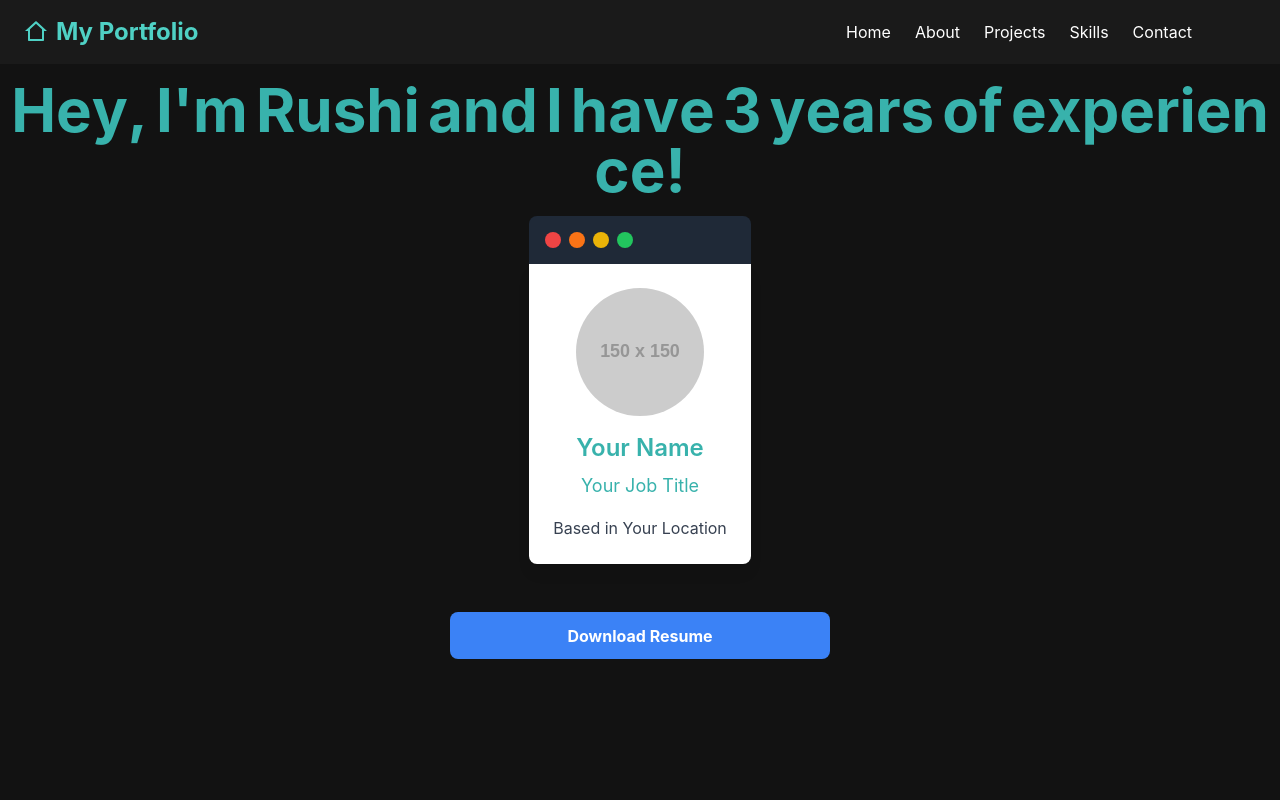
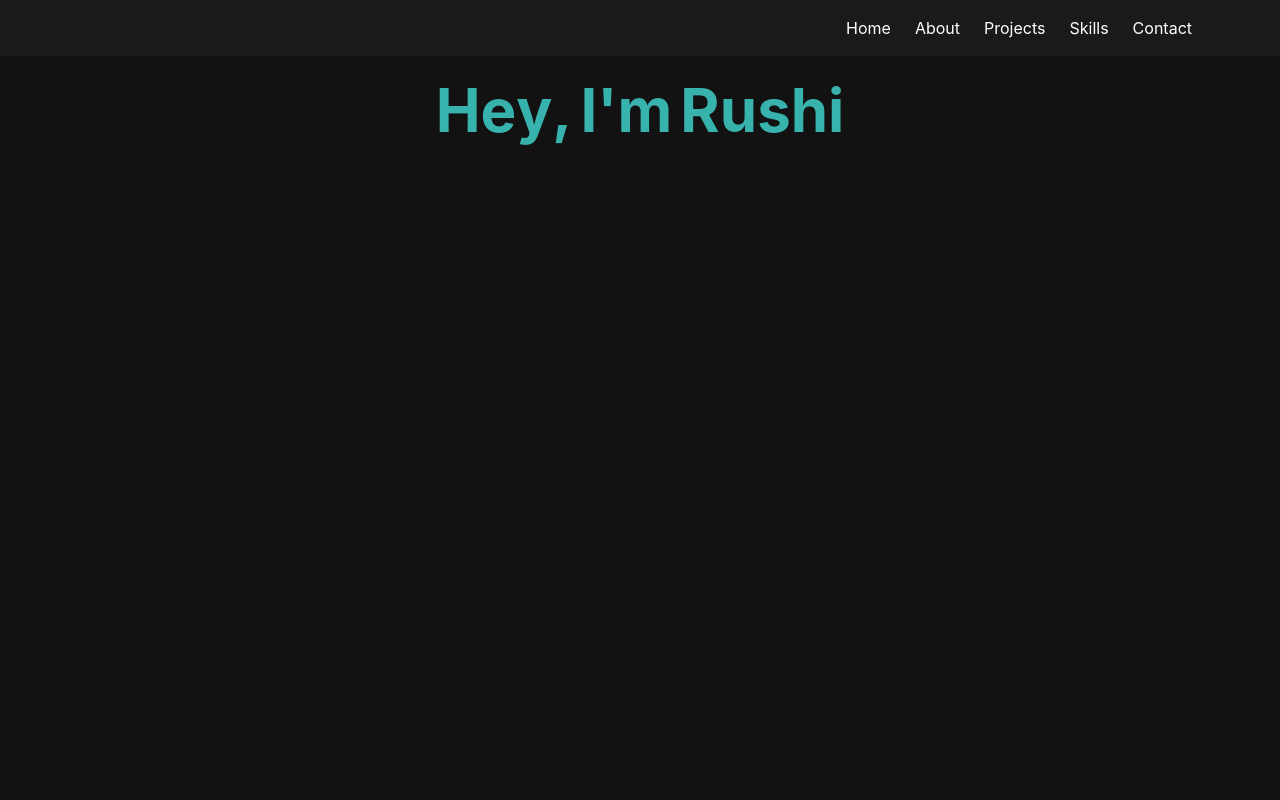
Before and after one commit to Rushi-45/Framer-motion-playground, a React (Vite) app: page / in a window 1280 px wide. Shown: the top 800 px of the page. Built offline with nearby package versions, Linux system fonts and the light colour scheme.

Commit message:
updated scroll on page load

```diff
--- a/package.json
+++ b/package.json
@@ -17,8 +17,8 @@
     "axios": "^1.7.2",
     "framer-motion": "^12.4.2",
     "postcss-cli": "^11.0.0",
-    "react": "^18.2.0",
-    "react-dom": "^18.2.0",
+    "react": "19.0.0",
+    "react-dom": "19.0.0",
     "react-hot-toast": "^2.4.1",
     "react-icons": "^5.2.1",
     "react-router-dom": "^6.24.1",
@@ -30,7 +30,7 @@
     "@types/react-scroll": "^1.8.10",
     "@vitejs/plugin-react": "^4.2.1",
     "autoprefixer": "^10.4.19",
-    "eslint": "^9.7.0",
+    "eslint": "^8.57.1",
     "eslint-plugin-react": "^7.34.1",
     "eslint-plugin-react-hooks": "^4.6.0",
     "eslint-plugin-react-refresh": "^0.4.6",
--- a/src/App.tsx
+++ b/src/App.tsx
@@ -15,9 +15,9 @@ const App = () => {
       {/* <Home /> */}
       {/* <AnimatedRoutes /> */}
       <Header />
-      <section id="home" className="min-h-screen bg-primary">
-        <Home />
-      </section>
+      <Home />
+
+      {/* <section className="min-h-screen bg-primary"></section> */}
       <section id="about" className="min-h-screen bg-primary">
         <About />
       </section>
--- a/src/components/common/Header.tsx
+++ b/src/components/common/Header.tsx
@@ -5,16 +5,7 @@ import { Link } from "react-scroll";
 const Header = () => {
   return (
     <header className="fixed top-0 left-0 w-full bg-primary-light text-secondary-light py-4 flex justify-between items-center z-50">
-      <div className="pl-6 flex items-center">
-        <motion.div
-          whileHover={{ rotate: 540, scale: 1.1 }}
-          whileTap={{ rotate: -540 }}
-          transition={{ duration: 0.5 }}
-        >
-          <RiHome2Line className="text-2xl mr-2" />
-        </motion.div>
-        <h1 className="text-2xl font-bold">My Portfolio</h1>
-      </div>
+      <div className="pl-6 flex items-center"></div>
 
       <nav className="flex justify-end pr-16">
         <ul className="flex items-center">
@@ -26,10 +17,10 @@ const Header = () => {
               className="mr-6"
             >
               <Link
-                to={section} // Match section id
+                to={section}
                 smooth={true}
                 duration={500}
-                offset={-70} // Offset for fixed header
+                offset={-70}
                 className="cursor-pointer text-white hover:text-yellow-400"
               >
                 {section.charAt(0).toUpperCase() + section.slice(1)}
--- a/src/components/pages/About.css
+++ b/src/components/pages/About.css
@@ -1,6 +1,6 @@
 .about-container {
   margin: 0 auto;
-  padding: 40px 20px;
+  padding: 0 20px 40px 20px;
   text-align: center;
 }
 
--- a/src/components/pages/CardHeader.tsx
+++ b/src/components/pages/CardHeader.tsx
@@ -1,27 +1,13 @@
-import { motion, useInView } from "framer-motion";
-import { useRef } from "react";
+import { motion } from "framer-motion";
 
 const CardWithHeader = () => {
-  const ref = useRef(null);
-  const isInView = useInView(ref, { once: true, amount: 0.2 });
-
   return (
     <motion.div
       className="flex justify-center flex-col mb-6 max-w-sm "
-      ref={ref}
-      initial={{
-        filter: "drop-shadow(0 0 0rem rgba(255,255,255,0))",
-        opacity: 0,
+      initial={{ filter: "drop-shadow(0 0 0rem rgba(255,255,255,0))" }}
+      animate={{
+        y: ["0px", "15px", "0px"],
       }}
-      animate={
-        isInView
-          ? {
-              y: ["0px", "15px", "0px"],
-              opacity: 1,
-              transition: { duration: 1.4 },
-            }
-          : {}
-      }
       whileHover={{
         filter: "drop-shadow(0 0 0.75rem rgb(255,255,255))",
         transition: { duration: 0.5 },
--- a/src/components/pages/Home.tsx
+++ b/src/components/pages/Home.tsx
@@ -4,29 +4,19 @@ import {
   motion,
   useInView,
   useMotionValue,
-  useMotionValueEvent,
+  useScroll,
   useTransform,
 } from "framer-motion";
 import "../../assets/styles/gradient.css";
 import CardWithHeader from "./CardHeader";
-import { Reveal } from "../common/Reveal";
 import { initParticlesEngine } from "@tsparticles/react";
 import { loadSlim } from "@tsparticles/slim";
+import LandingArea from "./LandingArea";
+import MainCard from "./MainCard";
 
 const Home = () => {
-  const ref = useRef(null);
-  const isInView = useInView(ref, { once: true, amount: 0.2 });
+  const experience = useMotionValue(0);
 
-  const experience = useMotionValue(0);
-  const roundedExperience = useTransform(experience, Math.round);
-  const [text, setText] = useState(
-    `Hey, I'm Rushi and I have ${roundedExperience.get()} years of experience!`
-  );
-  useMotionValueEvent(roundedExperience, "change", (latest) => {
-    setText(`Hey, I'm Rushi and I have ${latest} years of experience!`);
-  });
-
-  const [hovered, setHovered] = useState(false);
   const [init, setInit] = useState(false);
 
   // this should be run only once per application lifetime
@@ -50,41 +40,6 @@ const Home = () => {
 
     return () => clearTimeout(timeout);
   }, []);
-  // Variants for parent container
-  const containerVariants = {
-    hover: {
-      transition: {
-        staggerChildren: 0.02,
-      },
-    },
-  };
-
-  // Variants for each letter
-  const letterVariants = {
-    initial: { y: 0 },
-    hover: {
-      y: -10,
-      transition: {
-        type: "spring",
-        stiffness: 300,
-        damping: 20,
-      },
-    },
-  };
-
-  // Function to split the text into individual letters
-  const splitText = (text: string) => {
-    return text.split("").map((char, index) => (
-      <motion.span
-        key={index}
-        variants={letterVariants}
-        className="inline-block"
-      >
-        {char === " " ? <span className="inline-block w-2" /> : char}
-      </motion.span>
-    ));
-  };
-
   return (
     <motion.div
       className="text-center bg-primary text-secondary pt-12"
@@ -93,76 +48,10 @@ const Home = () => {
       exit={{ opacity: 0, y: 50 }}
       transition={{ duration: 0.5 }}
     >
-      <motion.div
-        className="text-center bg-primary text-secondary pt-8 flex flex-col items-center"
-        initial={{ opacity: 0, y: -50 }}
-        animate={{ opacity: 1, y: 0 }}
-        exit={{ opacity: 0, y: 50 }}
-        transition={{ duration: 0.5 }}
-      >
-        <Reveal>
-          <motion.h1
-            className="text-4xl md:text-6xl font-bold mb-4"
-            variants={containerVariants}
-            initial="initial"
-            whileHover="hover"
-          >
-            {splitText(text)}
-          </motion.h1>
-        </Reveal>
-        <div className="flex justify-center mb-6">
-          <CardWithHeader />
-        </div>
-        <motion.div
-          className="colorful-button--wrapper mb-12"
-          ref={ref}
-          initial={{ opacity: 0 }}
-          animate={isInView ? { opacity: 1 } : {}}
-          transition={{ duration: 1.4 }}
-          onHoverStart={() => setHovered(true)}
-          onHoverEnd={() => setHovered(false)}
-          whileHover={{
-            transition: { duration: 0.6 },
-          }}
-          whileTap={{ scale: 0.9 }}
-        >
-          <div className="colorful-button--color red"></div>
-          <div className="colorful-button--color orange"></div>
-          <div className="colorful-button--color yellow"></div>
-          <div className="colorful-button--color green"></div>
-          <motion.a
-            href="#"
-            className={`download-resume bg-primary ${
-              hovered ? "text-white" : "text-secondary"
-            }`}
-            style={{
-              backgroundColor: hovered ? "transparent" : "#3B82F6",
-              color: hovered ? "white" : "white",
-            }}
-          >
-            <motion.div
-              className="button-text primary"
-              initial={{ y: 0 }}
-              animate={{
-                y: hovered ? -100 : 0,
-                transition: { duration: 0.6 },
-              }}
-            >
-              Download Resume
-            </motion.div>
-            <motion.div
-              className="button-text secondary"
-              initial={{ y: 100 }}
-              animate={{
-                y: hovered ? 0 : 100,
-                transition: { duration: 0.6 },
-              }}
-            >
-              Download Resume
-            </motion.div>
-          </motion.a>
-        </motion.div>
-      </motion.div>
+      <div className="flex justify-center items-center">
+        <LandingArea />
+      </div>
+      <MainCard />
     </motion.div>
   );
 };
--- /dev/null
+++ b/src/components/pages/LandingArea.tsx
@@ -0,0 +1,59 @@
+import { useScroll, useTransform, motion } from "framer-motion";
+import React, { useEffect, useRef, useState } from "react";
+import { Reveal } from "../common/Reveal";
+
+const LandingArea = () => {
+  const [text, setText] = useState(`Hey, I'm Rushi`);
+
+  // Function to split the text into individual letters
+  const splitText = (text: string) => {
+    return text.split("").map((char, index) => (
+      <motion.span
+        key={index}
+        variants={letterVariants}
+        className="inline-block"
+      >
+        {char === " " ? <span className="inline-block w-2" /> : char}
+      </motion.span>
+    ));
+  };
+
+  // Variants for parent container
+  const containerVariants = {
+    hover: {
+      transition: {
+        staggerChildren: 0.02,
+      },
+    },
+  };
+
+  // Variants for each letter
+  const letterVariants = {
+    initial: { y: 0 },
+    hover: {
+      y: -10,
+      transition: {
+        type: "spring",
+        stiffness: 300,
+        damping: 20,
+      },
+    },
+  };
+
+  return (
+    <>
+      <Reveal>
+        <motion.h1
+          className="text-4xl md:text-6xl font-bold mb-4 mt-8 flex justify-center items-center"
+          variants={containerVariants}
+          initial="initial"
+          whileHover="hover"
+        >
+          {splitText(text)}
+        </motion.h1>
+      </Reveal>
+    </>
+  );
+};
+
+export default LandingArea;
--- /dev/null
+++ b/src/components/pages/MainCard.tsx
@@ -0,0 +1,111 @@
+import { motion, useInView, useScroll, useTransform } from "framer-motion";
+import { useEffect, useRef, useState } from "react";
+import CardWithHeader from "./CardHeader";
+
+export default function MainCard() {
+  const targetRef = useRef<HTMLDivElement | null>(null);
+  const [hovered, setHovered] = useState(false);
+  const ref = useRef(null);
+  const isInView = useInView(ref, { once: true, amount: 0.2 });
+
+  const { scrollYProgress } = useScroll({
+    target: targetRef,
+    offset: ["end end", "end start"],
+  });
+  const opacity = useTransform(scrollYProgress, [0, 0.5], [1, 0]);
+  const scale = useTransform(scrollYProgress, [0, 0.5], [1, 0.8]);
+  const position = useTransform(scrollYProgress, (pos) =>
+    pos >= 1 ? "relative" : "fixed"
+  );
+
+  useEffect(() => {
+    const updateMousePosition = (ev: MouseEvent) => {
+      if (!targetRef.current) return;
+      const { clientX, clientY } = ev;
+      targetRef.current.style.setProperty("--x", `${clientX}px`);
+      targetRef.current.style.setProperty("--y", `${clientY}px`);
+    };
+
+    window.addEventListener("mousemove", updateMousePosition);
+
+    return () => {
+      window.removeEventListener("mousemove", updateMousePosition);
+    };
+  }, []);
+  return (
+    <>
+      <motion.section
+        style={{ opacity }}
+        ref={targetRef}
+        id="home"
+        className="min-h-screen bg-primary relative h-screen text-white before:pointer-events-none before:fixed before:inset-0 before:z-0 before:bg-[radial-gradient(circle_farthest-side_at_var(--x,_100px)_var(--y,_100px),_var(--color-secondary)_0%,_transparent_100%)] before:opacity-40"
+      >
+        <motion.div
+          style={{ position, scale, x: "-50%" }}
+          className="fixed left-1/2 z-10 flex flex-col items-center"
+        >
+          <motion.div
+            className="text-center bg-primary text-secondary pt-8 flex flex-col items-center"
+            initial={{ opacity: 0, y: -50 }}
+            animate={{ opacity: 1, y: 0 }}
+            exit={{ opacity: 0, y: 50 }}
+            transition={{ duration: 0.5 }}
+          >
+            <div className="flex justify-center mb-6">
+              <CardWithHeader />
+            </div>
+            <motion.div
+              className="colorful-button--wrapper mb-12"
+              ref={ref}
+              initial={{ opacity: 0 }}
+              animate={isInView ? { opacity: 1 } : {}}
+              transition={{ duration: 1.4 }}
+              onHoverStart={() => setHovered(true)}
+              onHoverEnd={() => setHovered(false)}
+              whileHover={{
+                transition: { duration: 0.6 },
+              }}
+              whileTap={{ scale: 0.9 }}
+            >
+              <div className="colorful-button--color red"></div>
+              <div className="colorful-button--color orange"></div>
+              <div className="colorful-button--color yellow"></div>
+              <div className="colorful-button--color green"></div>
+              <motion.a
+                href="#"
+                className={`download-resume bg-primary ${
+                  hovered ? "text-white" : "text-secondary"
+                }`}
+                style={{
+                  backgroundColor: hovered ? "transparent" : "#3B82F6",
+                  color: hovered ? "white" : "white",
+                }}
+              >
+                <motion.div
+                  className="button-text primary"
+                  initial={{ y: 0 }}
+                  animate={{
+                    y: hovered ? -100 : 0,
+                    transition: { duration: 0.6 },
+                  }}
+                >
+                  Download Resume
+                </motion.div>
+                <motion.div
+                  className="button-text secondary"
+                  initial={{ y: 100 }}
+                  animate={{
+                    y: hovered ? 0 : 100,
+                    transition: { duration: 0.6 },
+                  }}
+                >
+                  Download Resume
+                </motion.div>
+              </motion.a>
+            </motion.div>
+          </motion.div>
+        </motion.div>
+      </motion.section>
+    </>
+  );
+}
```
Also changed, not shown: 1 other file (tests, documents, lock files or other folders).
